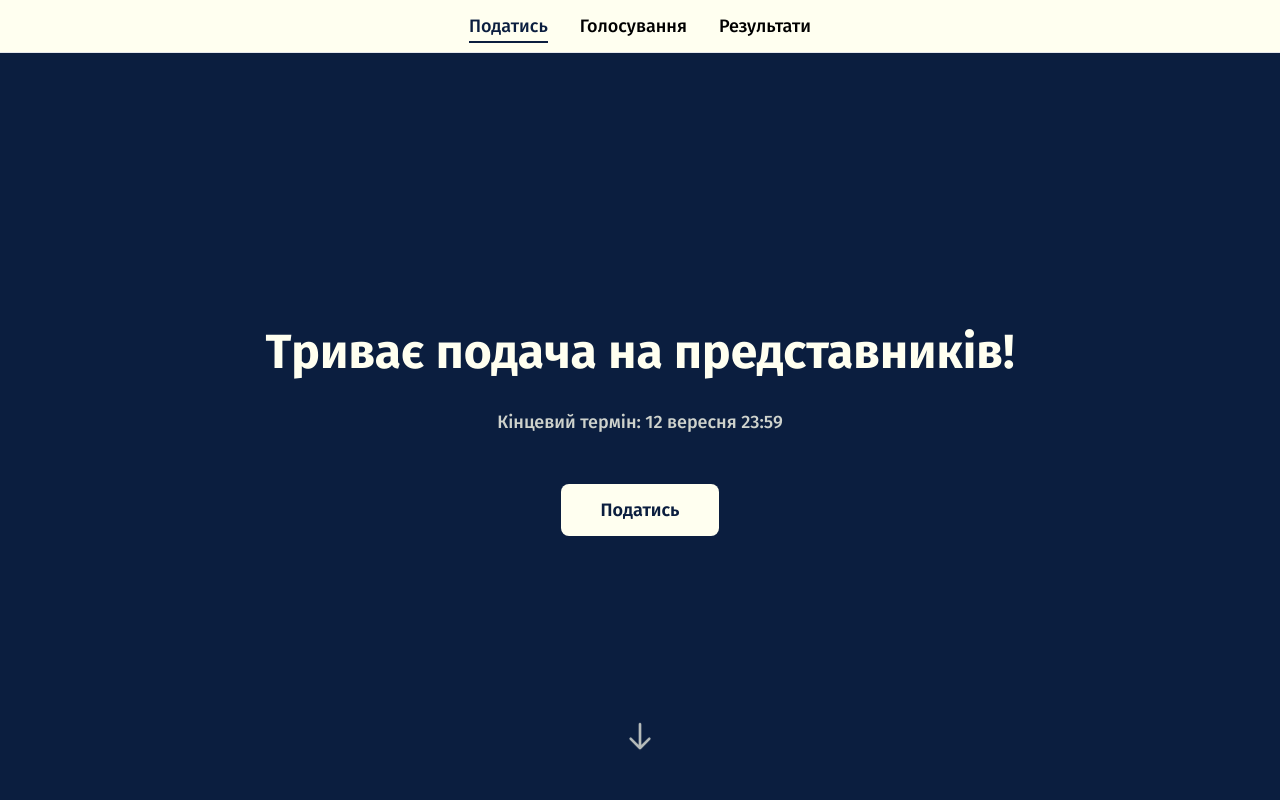
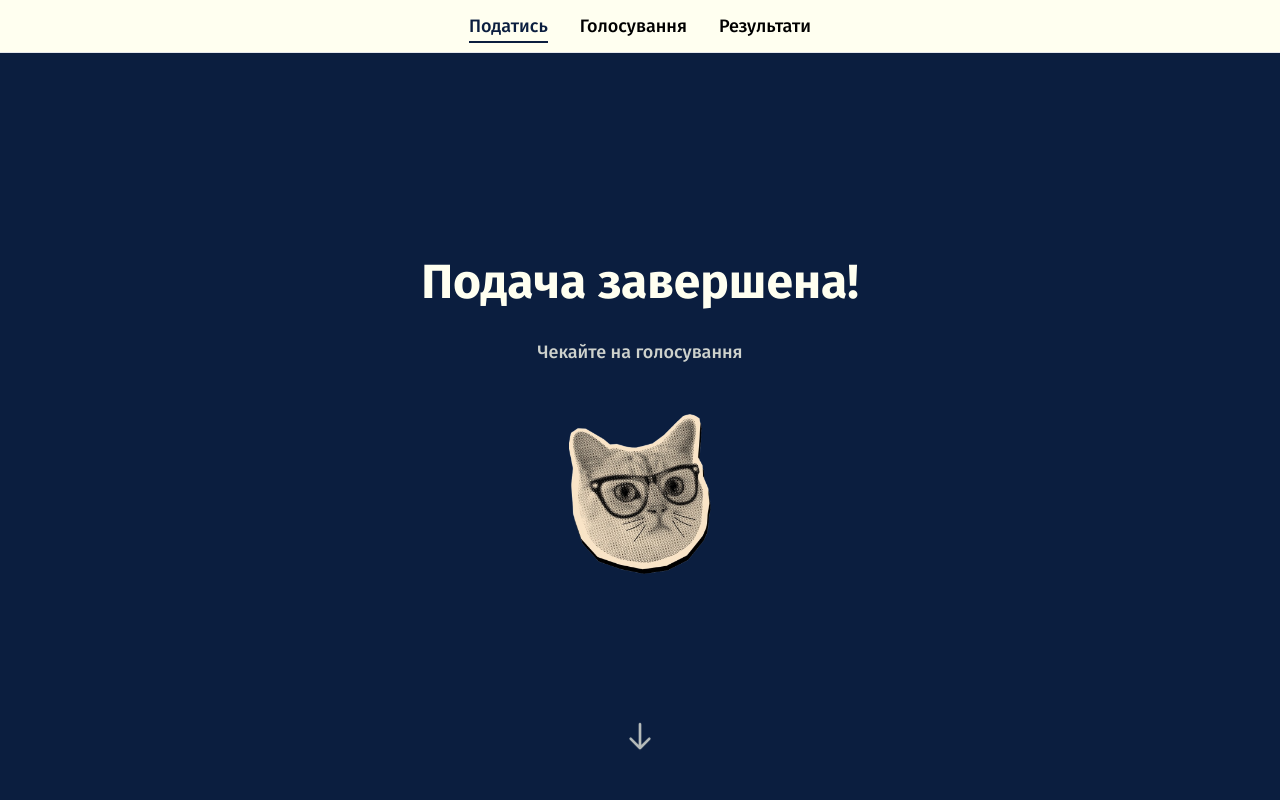
Before and after one commit to luftboud/ucu-election, a React (Vite) app: page / in a window 1280 px wide. Shown: the top 800 px of the page. Built offline with nearby package versions, Linux system fonts and the light colour scheme.

Commit message:
Update application page for closed state

```diff
--- a/client/pages/Application.tsx
+++ b/client/pages/Application.tsx
@@ -48,17 +48,22 @@ export default function Application() {
           {/* Applications open */}
 
           <h1 className="text-4xl md:text-5xl font-bold mb-8">
-            Триває подача на представників!
+            Подача завершена!
           </h1>
           <p className="text-lg text-ivory/80 mb-12 font-medium">
-            Кінцевий термін: 12 вересня 23:59
+            Чекайте на голосування
           </p>
-          <button
+          <img
+            className="h-40 mx-auto mb-8"
+            src="images/cat_glasses.png"
+            alt="a cat looking"
+          />
+          {/* <button
             onClick={handleApplyClick}
             className="bg-ivory text-dark-blue px-10 py-3 text-lg font-semibold rounded-lg hover:bg-gray-100 transition-all duration-300 hover:scale-105 hover:shadow-lg"
           >
             Податись
-          </button>
+          </button> */}
 
           {/* Applications closed */}
 
@@ -86,7 +91,7 @@ export default function Application() {
           <button
             onClick={() => {
               const nextSection = document.querySelector(
-                "section:nth-of-type(2)"
+                "section:nth-of-type(2)",
               );
               nextSection?.scrollIntoView({ behavior: "smooth" });
             }}
```
